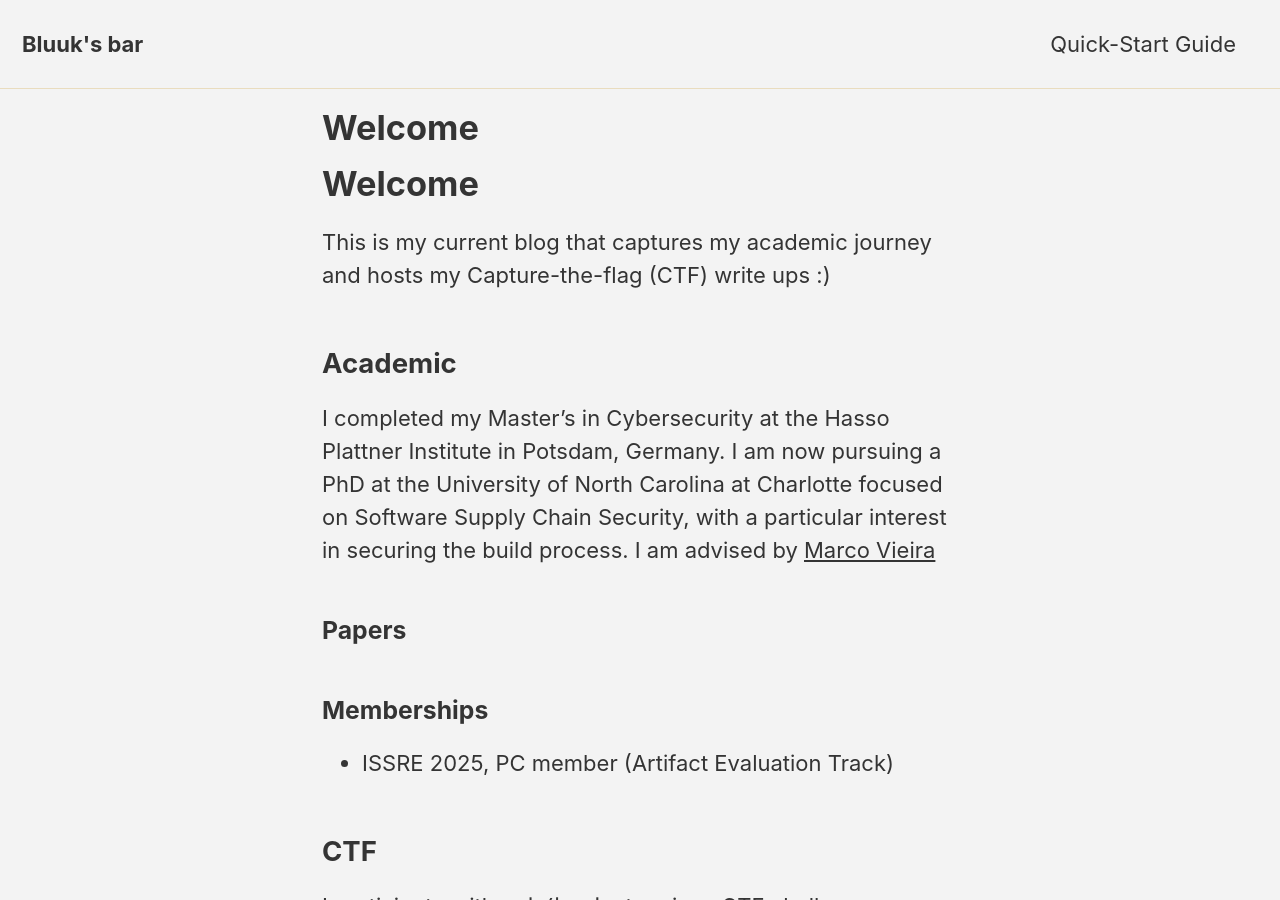
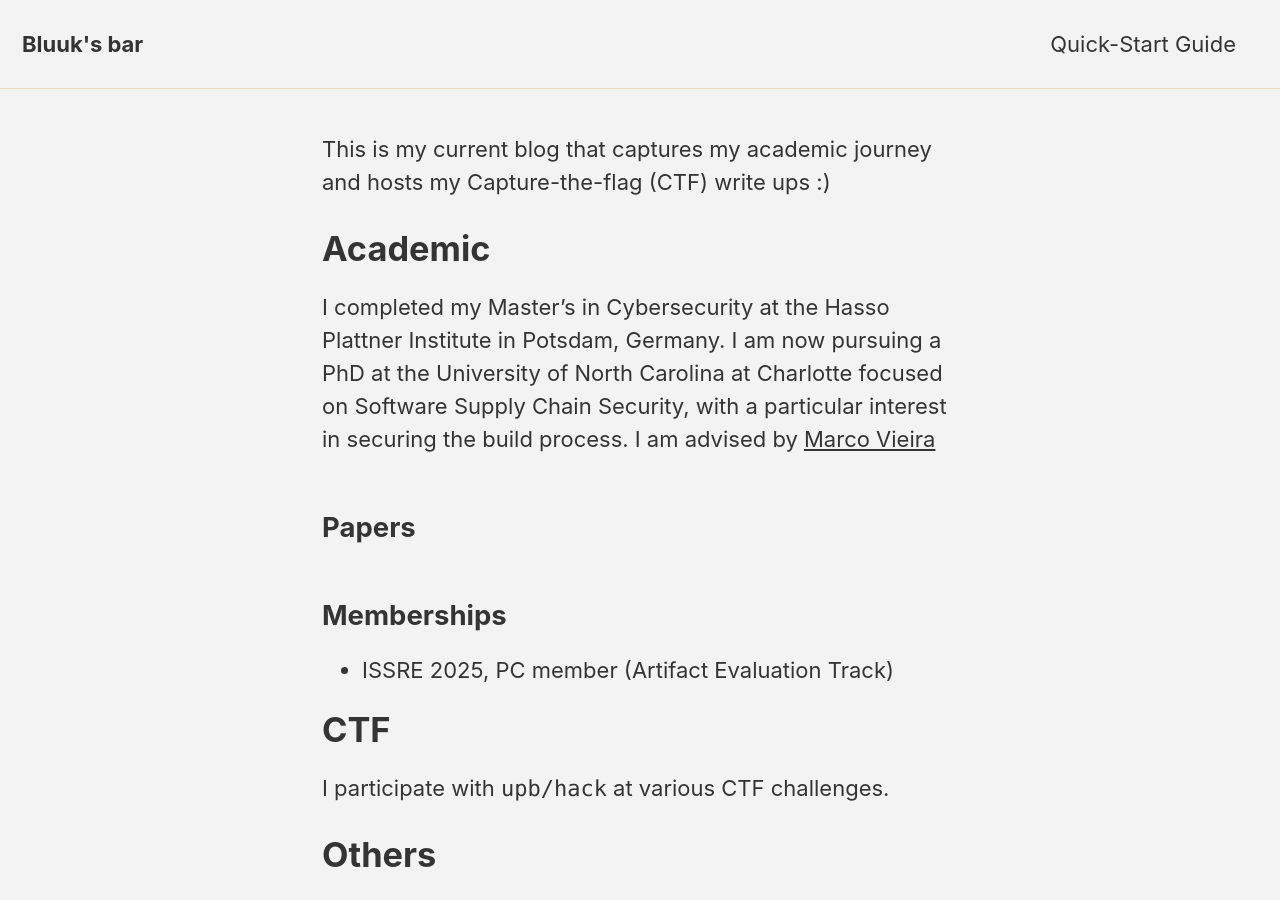
Before and after one commit to bluuuk/bluuuk.github.io, a Jekyll site: the page built from index.md, in a window 1280 px wide and 900 px high. Built offline with Jekyll 4.4.1, drawn with Linux system fonts in a browser that asks for light colours; cached includes are drawn as plain includes; our own code applies the rules of GitHub Pages for plain Markdown files.

Commit message:
Refactor headers

```diff
--- a/index.md
+++ b/index.md
@@ -1,19 +1,18 @@
-# Welcome
 
 This is my current blog that captures my academic journey and hosts my Capture-the-flag (CTF) write ups :)
 
-## Academic
+# Academic
 
 I completed my Master's in Cybersecurity at the Hasso Plattner Institute in Potsdam, Germany. I am now pursuing a PhD at the University of North Carolina at Charlotte focused on Software Supply Chain Security, with a particular interest in securing the build process. I am advised by [Marco Vieira](https://mpvieira.github.io/)
 
-### Papers
+## Papers
 
-### Memberships
+## Memberships
 
 - ISSRE 2025, PC member (Artifact Evaluation Track)
 
-## CTF
+# CTF
 
 I participate with `upb/hack` at various CTF challenges.
 
-## Others
+# Others
```
